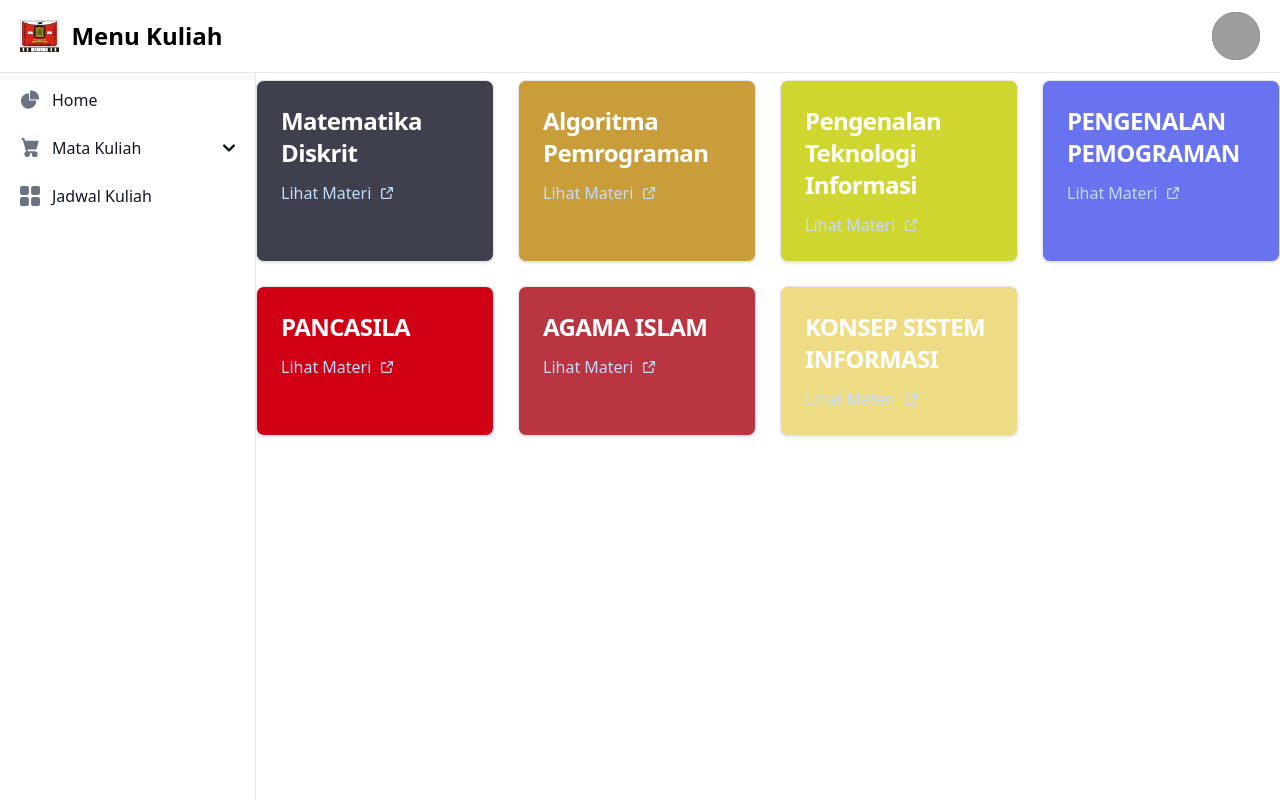
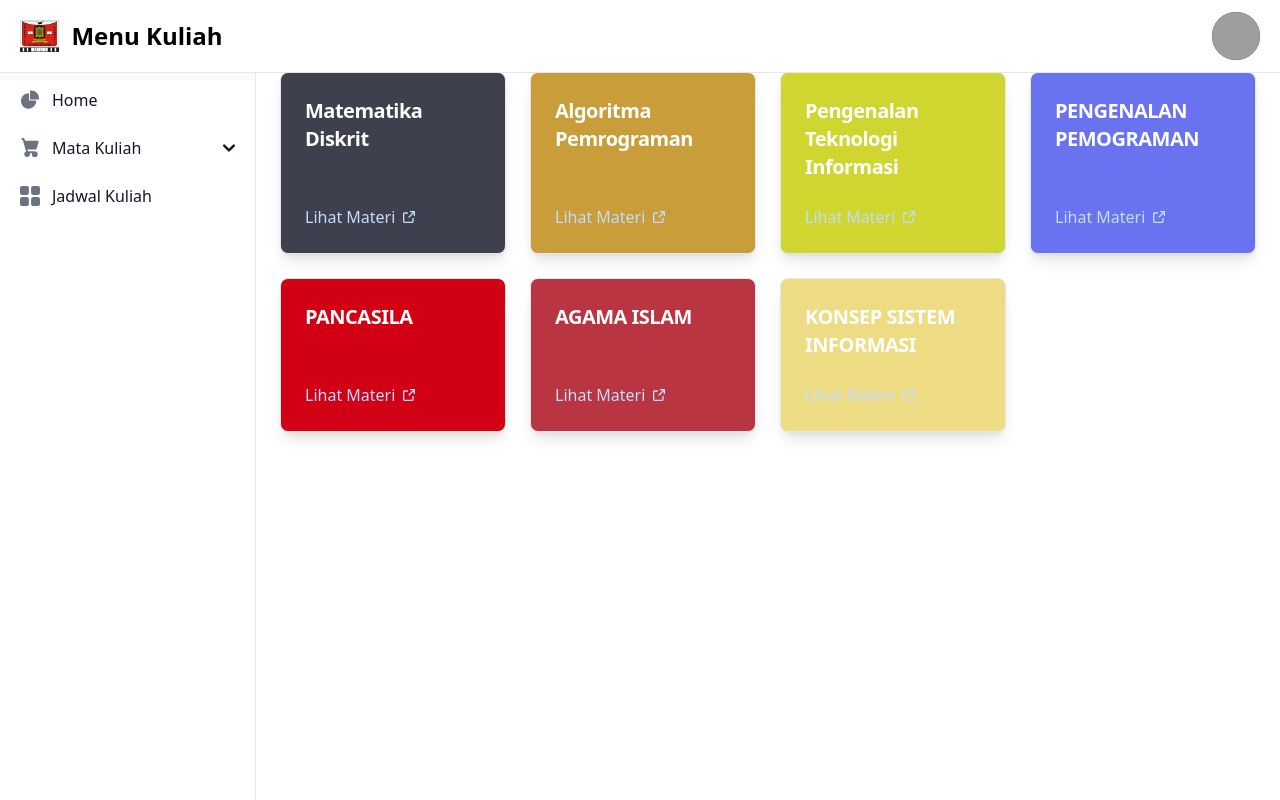
Before and after one commit to djaroephon/MenuKuliah, a Vue app: page / in a window 1280 px wide. Built offline with nearby package versions, Linux system fonts and the light colour scheme; grey boxes are pictures that could not be loaded.

Commit message:
Add Responsive

```diff
--- a/src/components/TheWelcome.vue
+++ b/src/components/TheWelcome.vue
@@ -1,7 +1,8 @@
+<!-- TheWelcome.vue -->
 <script setup>
 import { ref } from 'vue';
 
-// Sample data for tugas
+// Sample data for tasks
 const tugasKuliah = ref([
   { title: 'Matematika Diskrit' },
   { title: 'Algoritma Pemrograman' },
@@ -9,7 +10,7 @@ const tugasKuliah = ref([
   { title: 'PENGENALAN PEMOGRAMAN' },
   { title: 'PANCASILA' },
   { title: 'AGAMA ISLAM' },
-  {title: 'KONSEP SISTEM INFORMASI'},
+  { title: 'KONSEP SISTEM INFORMASI' },
 ]);
 
 // Function to generate a random color
@@ -24,23 +25,46 @@ const getRandomColor = () => {
 </script>
 
 <template>
-    <div class="ml-64 mt-20 grid grid-cols-1 sm:grid-cols-2 md:grid-cols-3 lg:grid-cols-4 gap-6">
+  <div class="p-6 sm:ml-64 transition-all duration-300">
+    <h1 class="text-2xl font-bold mb-4">Daftar Mata Kuliah</h1>
+    <div class="grid grid-cols-1 sm:grid-cols-2 md:grid-cols-3 lg:grid-cols-4 gap-6">
       <div
         v-for="(tugas, index) in tugasKuliah"
         :key="index"
         :style="{ background: getRandomColor() }"
-      class="max-w-sm p-6 border border-gray-200 rounded-lg shadow dark:border-gray-700"
+        class="flex flex-col justify-between max-w-sm p-6 border border-gray-200 rounded-lg shadow-lg dark:border-gray-700 transition-transform duration-300 transform hover:scale-105"
       >
-      <a href="#">
-        <h5 class="mb-2 text-2xl font-semibold tracking-tight text-white dark:text-white">{{ tugas.title }}</h5>
+        <a href="#" class="flex-grow">
+          <h5 class="mb-2 text-xl font-semibold tracking-tight text-white">{{ tugas.title }}</h5>
         </a>
-      <p class="mb-3 font-normal text-white dark:text-gray-400"></p>
-      <a href="#" class="inline-flex font-medium items-center text-blue-200 hover:underline">
+        <a href="#" class="mt-4 inline-flex font-medium items-center text-blue-200 hover:underline">
           Lihat Materi
-        <svg class="w-3 h-3 ms-2.5 rtl:rotate-[270deg]" aria-hidden="true" xmlns="http://www.w3.org/2000/svg" fill="none" viewBox="0 0 18 18">
+          <svg class="w-3 h-3 ml-2 rtl:rotate-[270deg]" aria-hidden="true" xmlns="http://www.w3.org/2000/svg" fill="none" viewBox="0 0 18 18">
             <path stroke="currentColor" stroke-linecap="round" stroke-linejoin="round" stroke-width="2" d="M15 11v4.833A1.166 1.166 0 0 1 13.833 17H2.167A1.167 1.167 0 0 1 1 15.833V4.167A1.166 1.166 0 0 1 2.167 3h4.618m4.447-2H17v5.768M9.111 8.889l7.778-7.778" />
           </svg>
         </a>
       </div>
     </div>
+  </div>
 </template>
+
+<style scoped>
+/* Styles for responsive design */
+@media (min-width: 640px) {
+  .grid {
+    grid-template-columns: repeat(2, 1fr);
+  }
+}
+
+@media (min-width: 768px) {
+  .grid {
+    grid-template-columns: repeat(3, 1fr);
+  }
+}
+
+@media (min-width: 1024px) {
+  .grid {
+    grid-template-columns: repeat(4, 1fr);
+  }
+}
+</style>
```
Lines whose indentation alone changed are shown as unchanged.
